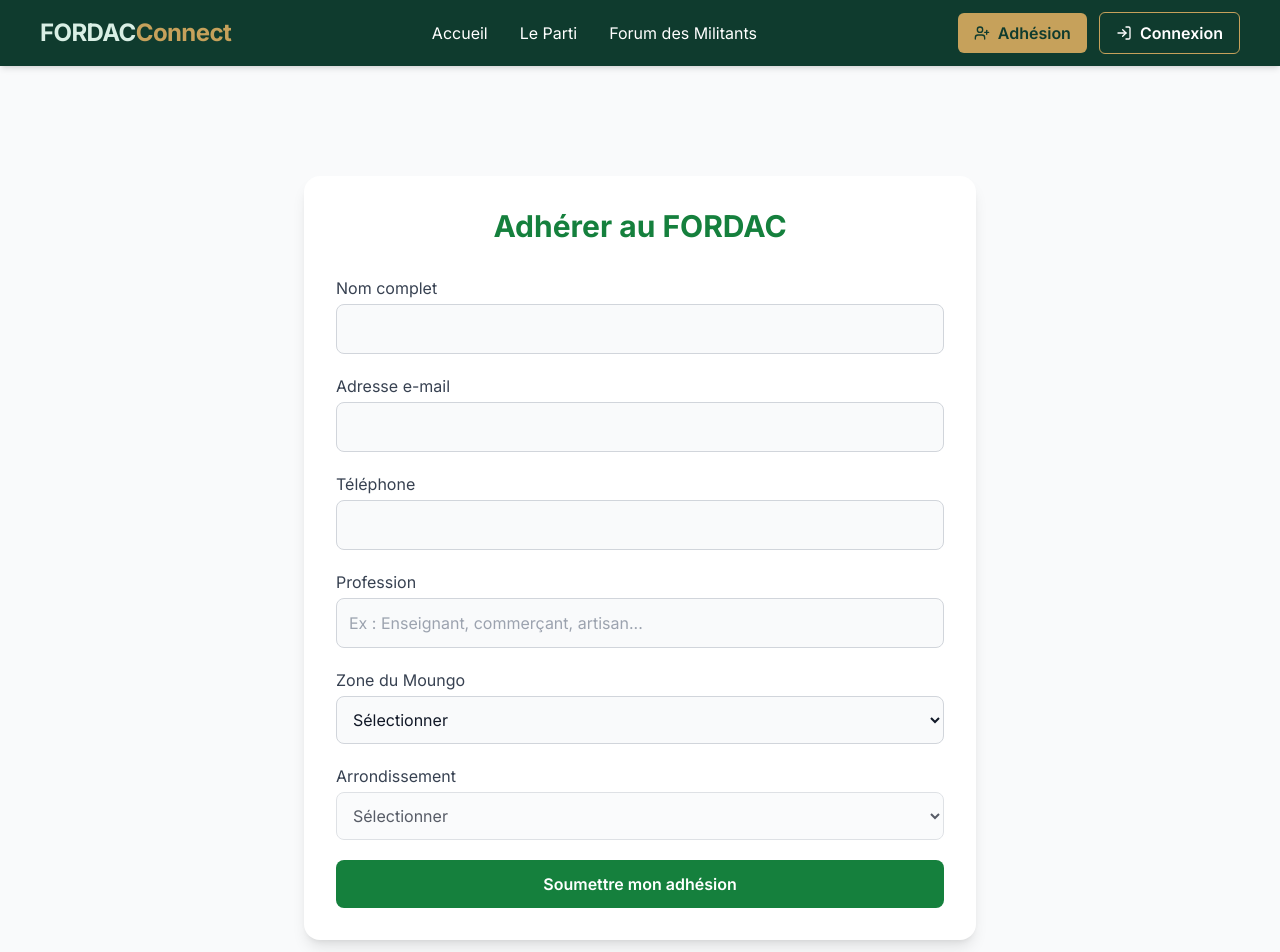
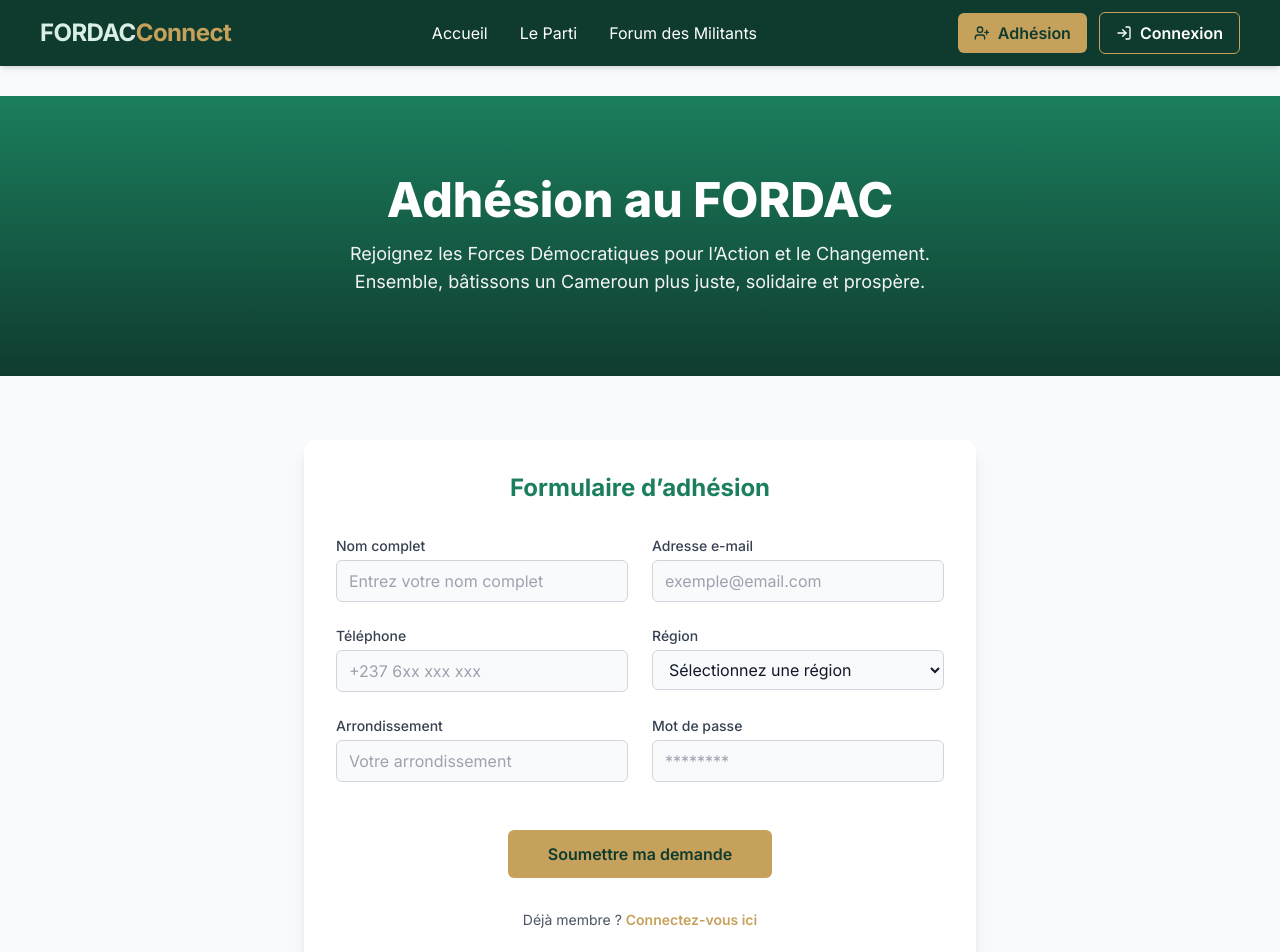
Before and after one commit to hdesumo/fordac-connect-frontend, a Next.js app: page /adhesion in a window 1280 px wide. Shown: the top 952 px of the page. Built offline with nearby package versions, Linux system fonts and the light colour scheme.

Commit message:
feat: added Adhésion page with form and regional fields

```diff
--- a/app/adhesion/page.tsx
+++ b/app/adhesion/page.tsx
@@ -1,109 +1,70 @@
 "use client";
 
+import { motion } from "framer-motion";
 import { useState } from "react";
-import axios from "axios";
-import Link from "next/link";
-import { moungoData } from "@/data/moungoData";
 
-export default function AdhererPage() {
+export default function AdhesionPage() {
   const [formData, setFormData] = useState({
     name: "",
     email: "",
     phone: "",
-    zone: "",
+    region: "",
     arrondissement: "",
-    profession: "",
+    password: "",
   });
 
-  const [loading, setLoading] = useState(false);
-  const [success, setSuccess] = useState(false);
-  const [error, setError] = useState("");
-
-  const handleChange = (
-    e: React.ChangeEvent<HTMLInputElement | HTMLSelectElement>
-  ) => {
+  const handleChange = (e: React.ChangeEvent<HTMLInputElement | HTMLSelectElement>) => {
     setFormData({ ...formData, [e.target.name]: e.target.value });
   };
 
-  const handleSubmit = async (e: React.FormEvent) => {
+  const handleSubmit = (e: React.FormEvent) => {
     e.preventDefault();
-    setLoading(true);
-    setError("");
-
-    try {
-      const res = await axios.post(
-        `${process.env.NEXT_PUBLIC_API_BASE_URL}/api/adhesion`,
-        formData
-      );
-
-      if (res.status === 201) {
-        setSuccess(true);
-      } else {
-        setError(res.data?.message || "Erreur lors de l’envoi du formulaire.");
-      }
-    } catch (err) {
-      console.error(err);
-      setError("Erreur de connexion. Veuillez réessayer plus tard.");
-    } finally {
-      setLoading(false);
-    }
+    console.log("Données soumises :", formData);
+    // 🔒 TODO : intégrer appel API POST /adhesion
   };
 
-  // ✅ Message de confirmation (avec zone + arrondissement)
-  if (success) {
   return (
-      <section className="min-h-screen flex flex-col items-center justify-center bg-gray-50 dark:bg-gray-900 px-6">
-        <div className="bg-green-100 dark:bg-green-900 border border-green-500 rounded-2xl p-8 max-w-lg text-center shadow-lg">
-          <div className="text-5xl mb-4">✅</div>
-          <h1 className="text-2xl font-bold text-green-800 dark:text-green-300 mb-3">
-            Adhésion enregistrée avec succès !
-          </h1>
+    <div className="bg-gray-50 dark:bg-gray-900 text-gray-900 dark:text-gray-100 min-h-screen flex flex-col">
+      {/* ===============================
+           🟢 En-tête
+         =============================== */}
+      <section className="bg-gradient-to-b from-fordacGreen to-fordacDark text-white py-20 text-center px-6">
+        <motion.h1
+          initial={{ opacity: 0, y: 30 }}
+          animate={{ opacity: 1, y: 0 }}
+          transition={{ duration: 0.8 }}
+          className="text-4xl md:text-5xl font-extrabold mb-4"
+        >
+          Adhésion au FORDAC
+        </motion.h1>
+        <motion.p
+          initial={{ opacity: 0 }}
+          animate={{ opacity: 1 }}
+          transition={{ delay: 0.3, duration: 0.8 }}
+          className="max-w-2xl mx-auto text-lg text-gray-100"
+        >
+          Rejoignez les Forces Démocratiques pour l’Action et le Changement.
+          Ensemble, bâtissons un Cameroun plus juste, solidaire et prospère.
+        </motion.p>
+      </section>
 
-          <p className="text-gray-700 dark:text-gray-200 mb-6 leading-relaxed">
-            Merci pour votre engagement envers le{" "}
-            <strong>FORDAC (Forces Démocratiques pour l’Action et le Changement)</strong>.
-          </p>
+      {/* ===============================
+           🧾 Formulaire d'adhésion
+         =============================== */}
+      <main className="flex-grow flex items-center justify-center py-16 px-6">
+        <motion.div
+          initial={{ opacity: 0, y: 30 }}
+          animate={{ opacity: 1, y: 0 }}
+          transition={{ duration: 0.6 }}
+          className="bg-white dark:bg-gray-800 rounded-xl shadow-lg p-8 w-full max-w-2xl"
+        >
+          <h2 className="text-2xl font-bold text-center text-fordacGreen mb-8">
+            Formulaire d’adhésion
+          </h2>
 
-          <p className="text-gray-700 dark:text-gray-200 mb-6 leading-relaxed">
-            Votre adhésion a été enregistrée pour la zone{" "}
-            <span className="font-semibold text-green-800 dark:text-green-400">
-              {formData.zone}
-            </span>{" "}
-            — arrondissement de{" "}
-            <span className="font-semibold text-green-800 dark:text-green-400">
-              {formData.arrondissement}
-            </span>.
-            <br />
-            Elle est actuellement{" "}
-            <span className="font-semibold text-green-800 dark:text-green-400">
-              en cours de validation
-            </span>{" "}
-            par les équipes locales du FORDAC.
-          </p>
-
-          <Link
-            href="/"
-            className="bg-green-700 text-white px-6 py-3 rounded-full font-semibold hover:bg-green-800 transition"
-          >
-            Retour à l’accueil
-          </Link>
-        </div>
-      </section>
-    );
-  }
-
-  // ✅ Formulaire d’adhésion
-  return (
-    <section className="min-h-screen bg-gray-50 dark:bg-gray-900 py-20 px-6">
-      <div className="max-w-2xl mx-auto bg-white dark:bg-gray-800 p-8 rounded-2xl shadow-lg">
-        <h1 className="text-3xl font-bold text-center text-green-700 dark:text-green-400 mb-8">
-          Adhérer au FORDAC
-        </h1>
-
-        <form onSubmit={handleSubmit} className="space-y-5">
-          {/* Nom complet */}
+          <form onSubmit={handleSubmit} className="grid grid-cols-1 md:grid-cols-2 gap-6">
             <div>
-            <label className="block text-gray-700 dark:text-gray-200 mb-1">
+              <label className="block text-sm font-medium text-gray-700 dark:text-gray-200 mb-1">
                 Nom complet
               </label>
               <input
@@ -112,13 +73,13 @@ export default function AdhererPage() {
                 value={formData.name}
                 onChange={handleChange}
                 required
-              className="w-full p-3 rounded-lg border border-gray-300 dark:border-gray-700 bg-gray-50 dark:bg-gray-900 focus:ring-2 focus:ring-green-600"
+                className="w-full rounded-md border border-gray-300 dark:border-gray-600 bg-gray-50 dark:bg-gray-900 px-3 py-2 focus:ring-2 focus:ring-fordacGold"
+                placeholder="Entrez votre nom complet"
               />
             </div>
 
-          {/* Adresse email */}
             <div>
-            <label className="block text-gray-700 dark:text-gray-200 mb-1">
+              <label className="block text-sm font-medium text-gray-700 dark:text-gray-200 mb-1">
                 Adresse e-mail
               </label>
               <input
@@ -127,94 +88,99 @@ export default function AdhererPage() {
                 value={formData.email}
                 onChange={handleChange}
                 required
-              className="w-full p-3 rounded-lg border border-gray-300 dark:border-gray-700 bg-gray-50 dark:bg-gray-900 focus:ring-2 focus:ring-green-600"
+                className="w-full rounded-md border border-gray-300 dark:border-gray-600 bg-gray-50 dark:bg-gray-900 px-3 py-2 focus:ring-2 focus:ring-fordacGold"
+                placeholder="exemple@email.com"
               />
             </div>
 
-          {/* Téléphone */}
             <div>
-            <label className="block text-gray-700 dark:text-gray-200 mb-1">
+              <label className="block text-sm font-medium text-gray-700 dark:text-gray-200 mb-1">
                 Téléphone
               </label>
               <input
-              type="text"
+                type="tel"
                 name="phone"
                 value={formData.phone}
                 onChange={handleChange}
                 required
-              className="w-full p-3 rounded-lg border border-gray-300 dark:border-gray-700 bg-gray-50 dark:bg-gray-900 focus:ring-2 focus:ring-green-600"
+                className="w-full rounded-md border border-gray-300 dark:border-gray-600 bg-gray-50 dark:bg-gray-900 px-3 py-2 focus:ring-2 focus:ring-fordacGold"
+                placeholder="+237 6xx xxx xxx"
               />
             </div>
 
-          {/* Profession */}
             <div>
-            <label className="block text-gray-700 dark:text-gray-200 mb-1">
-              Profession
+              <label className="block text-sm font-medium text-gray-700 dark:text-gray-200 mb-1">
+                Région
+              </label>
+              <select
+                name="region"
+                value={formData.region}
+                onChange={handleChange}
+                required
+                className="w-full rounded-md border border-gray-300 dark:border-gray-600 bg-gray-50 dark:bg-gray-900 px-3 py-2 focus:ring-2 focus:ring-fordacGold"
+              >
+                <option value="">Sélectionnez une région</option>
+                <option value="Centre">Centre</option>
+                <option value="Littoral">Littoral</option>
+                <option value="Nord">Nord</option>
+                <option value="Sud">Sud</option>
+                <option value="Ouest">Ouest</option>
+                <option value="Est">Est</option>
+                <option value="Adamaoua">Adamaoua</option>
+                <option value="Extrême-Nord">Extrême-Nord</option>
+                <option value="Nord-Ouest">Nord-Ouest</option>
+                <option value="Sud-Ouest">Sud-Ouest</option>
+              </select>
+            </div>
+
+            <div>
+              <label className="block text-sm font-medium text-gray-700 dark:text-gray-200 mb-1">
+                Arrondissement
               </label>
               <input
                 type="text"
-              name="profession"
-              value={formData.profession}
-              onChange={handleChange}
-              placeholder="Ex : Enseignant, commerçant, artisan..."
-              className="w-full p-3 rounded-lg border border-gray-300 dark:border-gray-700 bg-gray-50 dark:bg-gray-900 focus:ring-2 focus:ring-green-600"
-            />
-          </div>
-
-          {/* Zone (secteur Moungo Nord / Sud) */}
-          <div>
-            <label className="block text-gray-700 dark:text-gray-200 mb-1">
-              Zone du Moungo
-            </label>
-            <select
-              name="zone"
-              value={formData.zone}
-              onChange={handleChange}
-              required
-              className="w-full p-3 rounded-lg border border-gray-300 dark:border-gray-700 bg-gray-50 dark:bg-gray-900 focus:ring-2 focus:ring-green-600"
-            >
-              <option value="">Sélectionner</option>
-              <option value="Moungo Nord">Moungo Nord</option>
-              <option value="Moungo Sud">Moungo Sud</option>
-            </select>
-          </div>
-
-          {/* Arrondissement */}
-          <div>
-            <label className="block text-gray-700 dark:text-gray-200 mb-1">
-              Arrondissement
-            </label>
-            <select
                 name="arrondissement"
                 value={formData.arrondissement}
                 onChange={handleChange}
                 required
-              disabled={!formData.zone}
-              className="w-full p-3 rounded-lg border border-gray-300 dark:border-gray-700 bg-gray-50 dark:bg-gray-900 focus:ring-2 focus:ring-green-600"
-            >
-              <option value="">Sélectionner</option>
-              {formData.zone &&
-                moungoData[formData.zone]?.map((arr) => (
-                  <option key={arr} value={arr}>
-                    {arr}
-                  </option>
-                ))}
-            </select>
+                className="w-full rounded-md border border-gray-300 dark:border-gray-600 bg-gray-50 dark:bg-gray-900 px-3 py-2 focus:ring-2 focus:ring-fordacGold"
+                placeholder="Votre arrondissement"
+              />
             </div>
 
-          {error && (
-            <p className="text-red-600 text-sm font-medium">{error}</p>
-          )}
+            <div>
+              <label className="block text-sm font-medium text-gray-700 dark:text-gray-200 mb-1">
+                Mot de passe
+              </label>
+              <input
+                type="password"
+                name="password"
+                value={formData.password}
+                onChange={handleChange}
+                required
+                className="w-full rounded-md border border-gray-300 dark:border-gray-600 bg-gray-50 dark:bg-gray-900 px-3 py-2 focus:ring-2 focus:ring-fordacGold"
+                placeholder="********"
+              />
+            </div>
 
+            <div className="md:col-span-2 text-center mt-6">
               <button
                 type="submit"
-            disabled={loading}
-            className="w-full bg-green-700 text-white py-3 rounded-lg font-semibold hover:bg-green-800 transition"
+                className="bg-fordacGold text-fordacDark font-semibold px-10 py-3 rounded-md hover:bg-yellow-400 transition-colors"
               >
-            {loading ? "Envoi en cours..." : "Soumettre mon adhésion"}
+                Soumettre ma demande
               </button>
+            </div>
           </form>
+
+          <p className="text-center text-sm text-gray-600 dark:text-gray-300 mt-8">
+            Déjà membre ?{" "}
+            <a href="/login" className="text-fordacGold hover:underline font-semibold">
+              Connectez-vous ici
+            </a>
+          </p>
+        </motion.div>
+      </main>
     </div>
-    </section>
   );
 }
```
Lines whose indentation alone changed are shown as unchanged.
